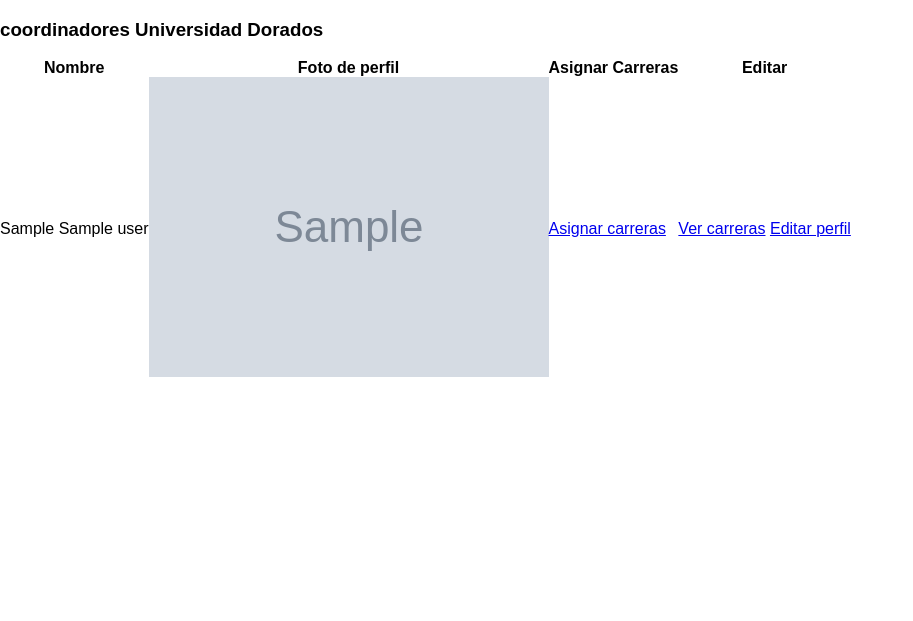
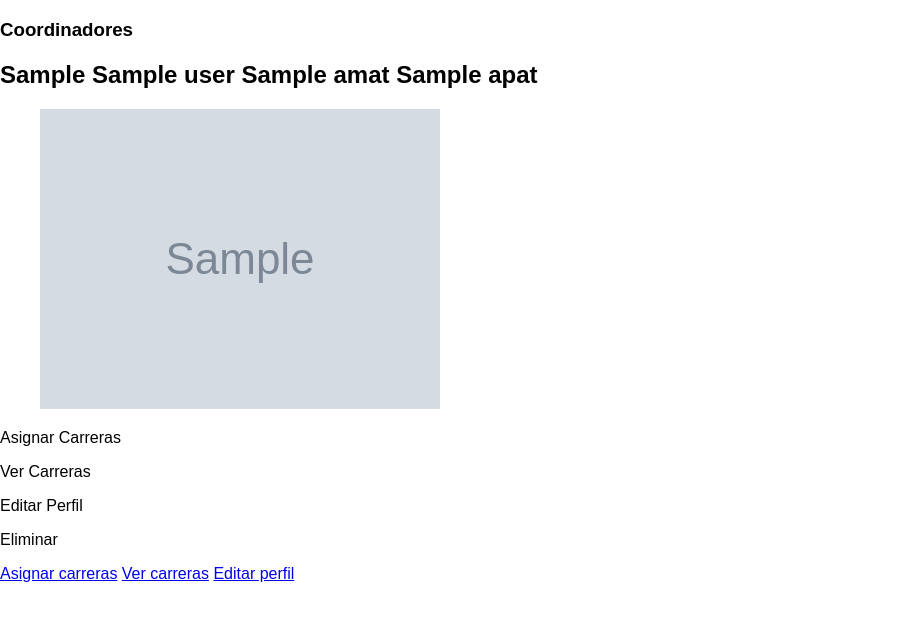
Before and after one commit to dropdead-Mx/sistema, a CakePHP app: the page made by app/View/Users/indexcoordinator.ctp in a window 1280 px wide. Shown: the top 621 px of the page, without its empty margins (0-913 px from the left). Run offline with PHP 8.4 and a stand-in for CakePHP, Linux system fonts and the light colour scheme; the template is opened without the code that fills it: most values are stand-ins (such as "Sample title", 1, 10 or a date in 2020); grey boxes marked "Sample" are stand-in pictures; data that the repository does not hold is empty; style sheets or scripts are compiled from the project's sources; some libraries are stand-ins or nearby versions.

Commit message:
antes del cambio radical

```diff
--- a/app/Config/database.php
+++ b/app/Config/database.php
@@ -73,8 +73,8 @@ class DATABASE_CONFIG {
 		'persistent' => false,
 		'host' => 'localhost',
 		'login' => 'root',
-		// 'password' => '',
-		'password' => 'netapi065@_',
+		'password' => '',
+		//'password' => 'netapi065@_',
 		'database' => 'sistema',
 		'prefix' => '',
 		//'encoding' => 'utf8',
--- a/app/View/Elements/lista.ctp
+++ /dev/null
@@ -1,5 +0,0 @@
-<ul>
-	<li>xd</li>
-	<li>xd</li>
-	<li>xd</li>
-</ul>
--- /dev/null
+++ b/app/View/Elements/verCoordi.ctp
@@ -0,0 +1 @@
+<?php echo $this->requestAction('/users/indexcoordinator',array('return')); ?>
--- a/app/View/Users/indexcoordinator.ctp
+++ b/app/View/Users/indexcoordinator.ctp
@@ -1,35 +1,48 @@
-<div class="coordinadores">
 
-<h3>coordinadores Universidad Dorados</h3>
 
-<table>
-	<tr>
-		<th>Nombre</th>
-		<!-- <th>Apellidos</th> -->
-		<th>Foto de perfil</th>
-		<th>Asignar Carreras</th>
-		<th>Editar</th>
-	</tr>
+<section class="datosCoordi">
+<h3>Coordinadores</h3>
 
 <?php foreach($coordinators as $k => $coordi):?>
-	<tr>
 
-	<td><?php echo $coordi['EmployeeProfile']['lv_education'].' '.$coordi['User']['name'] ?></td>
-	<td><?php echo $this->Html->image('../files/employee_profile/foto/'.$coordi['EmployeeProfile']['foto_dir'].'/'.'thumb_'.$coordi['EmployeeProfile']['foto']) ?></td>
+	<article>
+		<h2>
+<?php echo $coordi['EmployeeProfile']['lv_education'].' '.$coordi['User']['name'].' '.$coordi['User']['amat'].' '.$coordi['User']['apat'] ?>
+		</h2>
 
-	<td><?php echo $this->Html->link('Asignar carreras',array('action'=>'assigncareers',$coordi['User']['id'])); ?></td>
-	<td>
-	<?php echo $this->Html->link('Ver carreras',array('action'=>'vercarreras',$coordi['User']['id']))?>
+		<figure>
+		<?php echo $this->Html->image('../files/employee_profile/foto/'.$coordi['EmployeeProfile']['foto_dir'].'/'.'thumb_'.$coordi['EmployeeProfile']['foto']) ?>
+
+		</figure>
+		<div class="textoCoordi">
+			<p class="asignaCarrera">Asignar Carreras</p>
+			<p class="verCarreras">Ver Carreras</p>
+			<p class="editar">Editar Perfil</p>
+			<p class="eliminar">Eliminar</p>
+
+
+			<?php echo $this->Html->link('Asignar carreras',array('action'=>'assigncareers',$coordi['User']['id'])); ?>
+
+			<?php echo $this->Html->link('Ver carreras',array('action'=>'vercarreras',$coordi['User']['id']))?>
 
 	<?php echo $this->Html->link(' Editar perfil', array('action'=>'editacoordinador',$coordi['User']['id'])); ?>
+
+
+
 	<?php echo $this->Form->postlink('Eliminar',array('action'=>'eliminarcoordi',$coordi['User']['id']),array('confirm'=>'Deceas eliminar a este coordinador ?')); ?>
 
-	</td>
 
-	</tr>
+		</div>
+
+
+
+
+
+
+
+	</article>
 
 <?php endforeach;?>
 
 
-</table>
-</div>
+</section>
--- a/app/webroot/css/menu.css
+++ b/app/webroot/css/menu.css
@@ -1,11 +1,7 @@
 @font-face {
   font-family: "Flaticon";
   src: url("../fonts/flaticon.eot");
-<<<<<<< HEAD
-  src: url("../fonts/flaticon.eot#iefix") format("embedded-opentype"), url("f../fonts/flaticon.woff") format("woff"), url("../fonts/flaticon.ttf") format("truetype"), url("../fonts/flaticon.svg") format("svg");
-=======
   src: url("../fonts/flaticon.eot#iefix") format("embedded-opentype"), url("../fonts/flaticon.woff") format("woff"), url("../fonts/flaticon.ttf") format("truetype"), url("../fonts/flaticon.svg") format("svg");
->>>>>>> 8a71b613b01e506c6c315f2f56cc1d726664cfb5
   font-weight: normal;
   font-style: normal;
 }
--- a/app/webroot/css/menu.styl
+++ b/app/webroot/css/menu.styl
@@ -126,34 +126,3 @@ nav
 			li
 				border none
 				padding 1%
-
-
-@media screen and (min-width:470px) and (orientation: landscape)
-
-	div.encabezadoMenu
-		&:after
-			content ""
-			display none
-		figure.fotoUser
-			margin 0 0 0 20%
-		div.usuario
-			width 60%
-	ul.menuPrincipal
-		li
-			width 34% !important
-	ul.submenuCoordi
-		li
-			width 20% !important
-			margin 1% 0
-			text-align center
-			background verde
-			color blanco
-			border-radius 10px
-	ul.submenuAlumnos
-		li
-			width 25% !important
-			margin 1% 0
-			text-align center
-			background naranjaObscuro
-			color blanco
-			border-radius 10px
--- a/app/webroot/js/index.js
+++ b/app/webroot/js/index.js
@@ -9,6 +9,7 @@ function muestraMenu()
 {
 	$('ul.submenuCoordi').hide();
 	$('ul.submenuAlumnos').hide();
+	$('section.datosCoordi').hide();
 	$('nav').show('slow');
 	$('div.formulario').hide('slow');
 }
@@ -30,4 +31,11 @@ function submenuCoordi()
 		$('nav').hide('slow');
 		$('div.formulario').show('slow');
 	}
+	else if(opcion=='consulta')
+	{
+		$('nav').hide('slow');
+		$('section.datosCoordi').show('slow');
+
+
+	}
 }
```
Also changed, not shown: other parts of app/webroot/css/menu.css (+0 -31 lines), app/Controller/UsersController.php (+4 -4 lines), app/View/Layouts/director.ctp (renamed from lib/Cake/Test/test_app/Plugin/TestPlugin/Controller/TestPluginController.php, +30 -30 lines), app/webroot/css/vistaCoordi.css (added, +52 -0 lines), app/webroot/css/vistaCoordi.styl (added, +41 -0 lines), app/View/Elements/addcoordi.ctp (line endings or trailing spaces), app/View/Elements/menu.ctp (line endings or trailing spaces), 6 other files.
